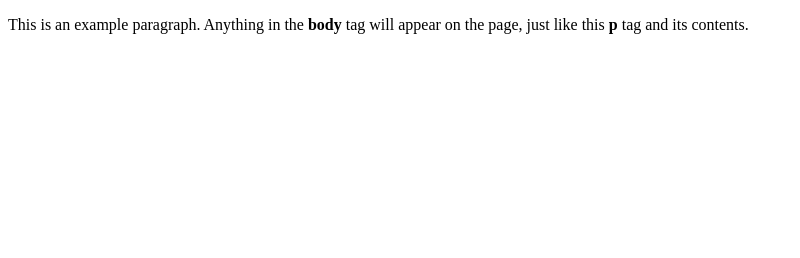
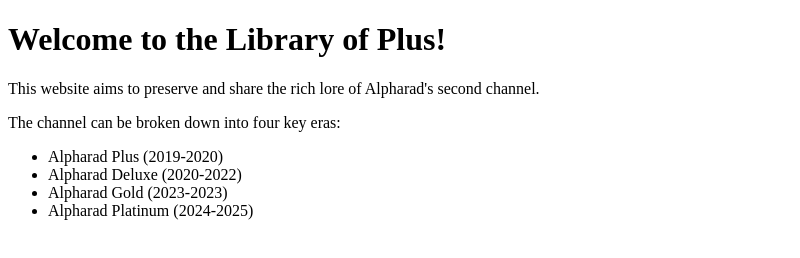
Before and after one commit to plussyhistorian/plussyhistorian.github.io, a plain HTML site: page index.html in a window 1280 px wide. Shown: the whole page, without its empty margins (0-800 px from the left). Drawn offline with Linux system fonts and the light colour scheme.

Commit message:
Added basic html site description

```diff
--- a/index.html
+++ b/index.html
@@ -1,9 +1,18 @@
 <!doctype html>
 <html>
   <head>
-    <title>This is the title of the webpage!</title>
+    <title>Plussy Historian</title>
   </head>
   <body>
-    <p>This is an example paragraph. Anything in the <strong>body</strong> tag will appear on the page, just like this <strong>p</strong> tag and its contents.</p>
+    <h1><strong>Welcome to the Library of Plus!</strong></h1>
+    <p>This website aims to preserve and share the rich lore of Alpharad's second channel.</p>
+
+    <p>The channel can be broken down into four key eras:</p>
+    <ul>
+      <li>Alpharad Plus (2019-2020)</li>
+      <li>Alpharad Deluxe (2020-2022)</li>
+      <li>Alpharad Gold (2023-2023)</li>
+      <li>Alpharad Platinum (2024-2025)</li>
+    </ul>
   </body>
 </html>
```
